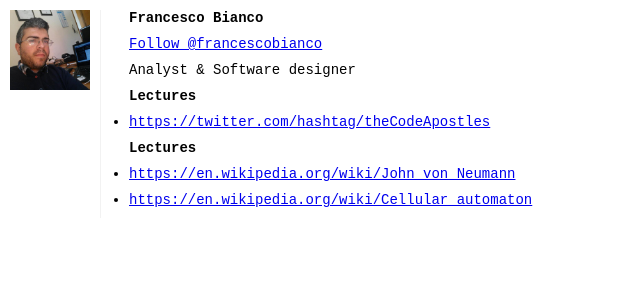
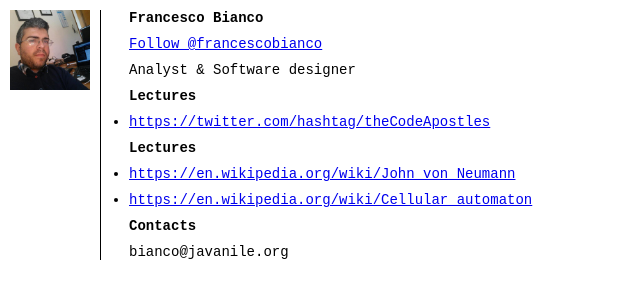
Before and after one commit to francescobianco/qbasic, a plain HTML site: page index.html in a window 1280 px wide. Shown: the whole page, without its empty margins (0-640 px from the left). Drawn offline with Linux system fonts and the light colour scheme.

```diff
--- a/index.html
+++ b/index.html
@@ -10,7 +10,7 @@
         <div style="width:80px;float:left">
             <img src="me.jpg" class="img-rounded" alt="Francesco Bianco" width="80"/>
         </div>
-        <div style="width:420px;float:left;padding-left:28px;margin-left:10px;border-left:1px solid #f2f2f2">
+        <div style="width:420px;float:left;padding-left:28px;margin-left:10px;border-left:1px solid">
             <div>
                 <h1>Francesco Bianco</h1>
                 <a href="https://twitter.com/francescobianco" class="twitter-follow-button" data-show-count="false" data-size="large">Follow @francescobianco</a>
@@ -38,6 +38,8 @@
                     </li>
                 </ul>
             </div>
+            <h3>Contacts</h3>
+            bianco@javanile.org
         </div>
     </body>
 </html>
```
Also changed, not shown: 1 other file.
